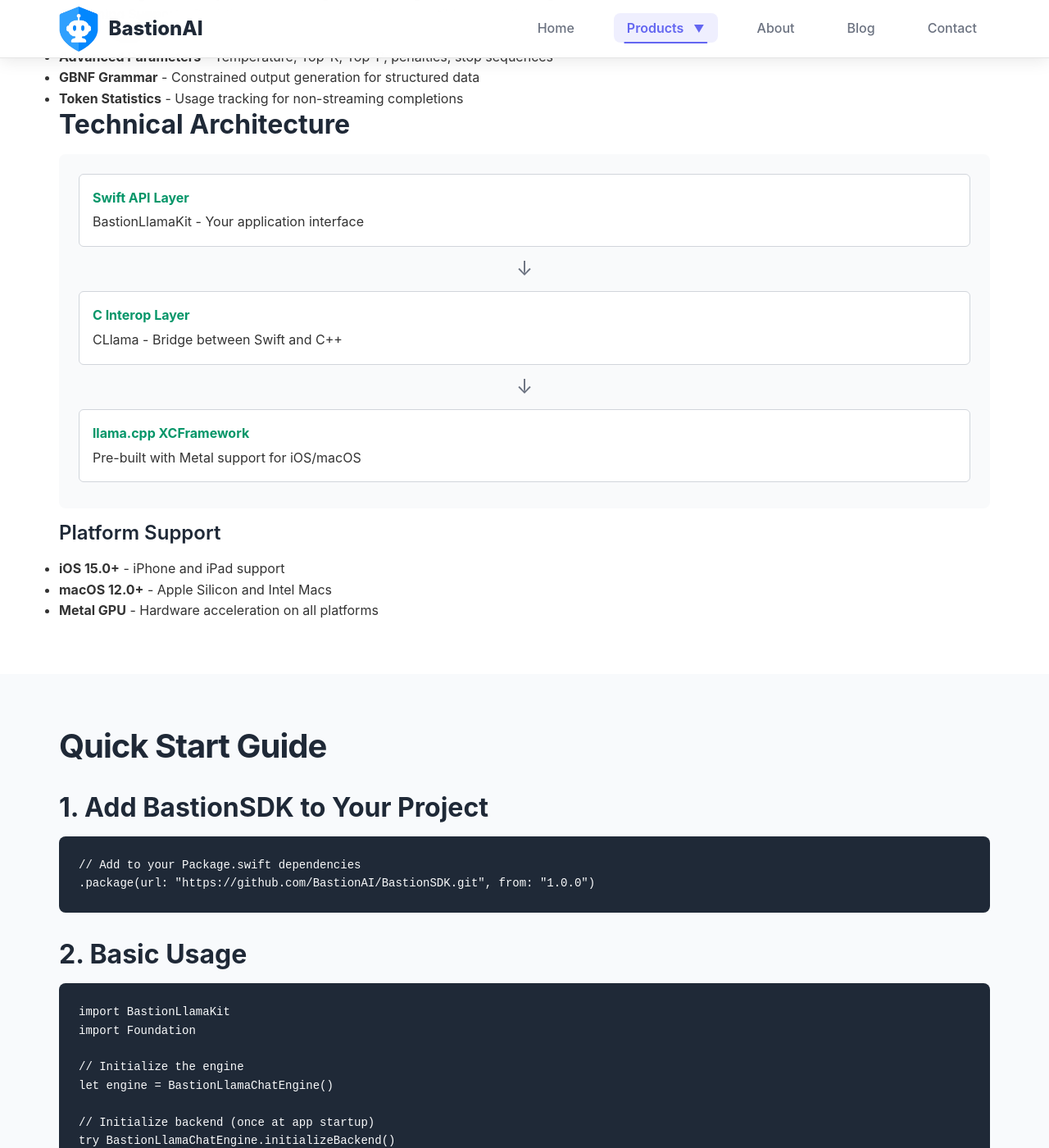
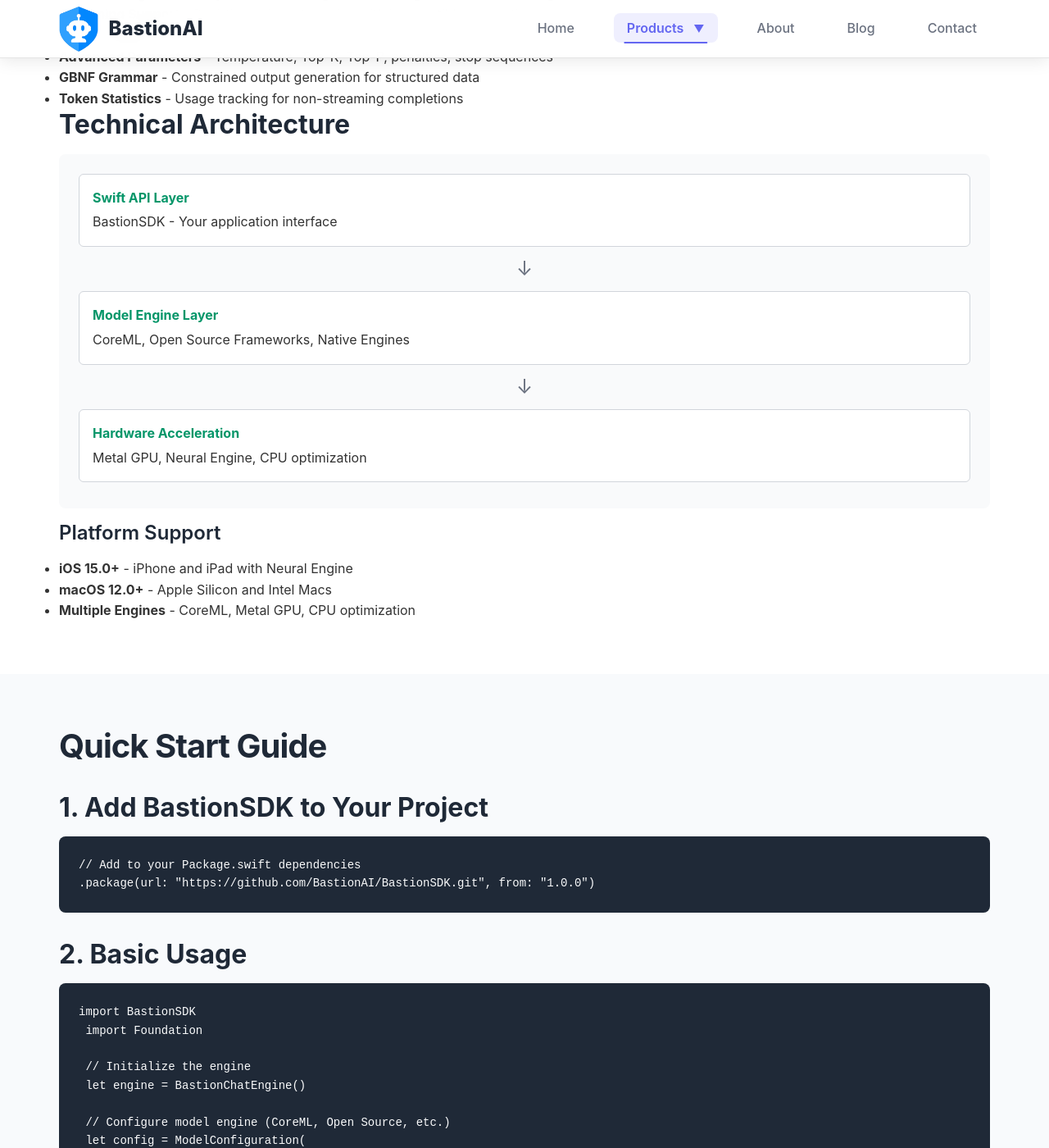
Before and after one commit to BastionAI/bastionai.github.io, a Jekyll site: the page built from products/bastion-sdk.md, in a window 1280 px wide and 1400 px high, scrolled down 1661 px. Shown: the whole window at 82% size. Built offline with Jekyll 4.4.1, drawn with Linux system fonts in a browser that asks for light colours; some of the changed text lies outside the part shown.

Commit message:
Update BastionSDK to be model-engine agnostic: support CoreML, open source frameworks, remove llama.cpp specificity

```diff
--- a/products/bastion-sdk.md
+++ b/products/bastion-sdk.md
@@ -1,11 +1,11 @@
 ---
 layout: default
 title: "BastionSDK - Local AI for Swift Developers"
-description: "A Swift Package for running llama.cpp locally on Apple platforms using familiar OpenAI-compatible APIs. Build privacy-first AI apps for iOS and macOS."
+description: "A Swift Package for running open source LLM frameworks locally on Apple platforms using familiar OpenAI-compatible APIs. Build privacy-first AI apps for iOS and macOS."
 permalink: /products/bastion-sdk/
 ---
 
-{% include components/header.html type="hero" title="BastionSDK" subtitle="Local AI for Swift Developers" description="A powerful Swift Package that brings llama.cpp to iOS and macOS with OpenAI-compatible APIs. Build privacy-first AI applications that run entirely on-device." %}
+{% include components/header.html type="hero" title="BastionSDK" subtitle="Local AI for Swift Developers" description="A powerful Swift Package that brings open source LLM frameworks to iOS and macOS with OpenAI-compatible APIs. Build privacy-first AI applications that run entirely on-device." %}
 
 <div class="content-section">
   <div class="container">
@@ -30,8 +30,8 @@
 
       <div class="feature-card">
         <div class="feature-icon">⚡</div>
-        <h3>Metal Acceleration</h3>
-        <p>Leverages Apple's Metal framework for GPU acceleration. Fast inference on iPhone, iPad, and Mac devices.</p>
+        <h3>Hardware Acceleration</h3>
+        <p>Leverages Apple's Neural Engine, Metal GPU, and CPU optimizations. Fast inference on iPhone, iPad, and Mac devices.</p>
       </div>
 
       <div class="feature-card">
@@ -60,8 +60,8 @@
       <div class="column">
         <h3>Core Features</h3>
         <ul class="feature-list">
-          <li><strong>OpenAI-Compatible Swift API</strong> - BastionLlamaChatEngine, ChatCompletionRequest, familiar patterns</li>
-          <li><strong>Local LLM Inference</strong> - Pre-built llama.cpp XCFramework with Metal support</li>
+                     <li><strong>OpenAI-Compatible Swift API</strong> - BastionChatEngine, ChatCompletionRequest, familiar patterns</li>
+           <li><strong>Local LLM Inference</strong> - Multiple model engine support including CoreML and open source frameworks</li>
           <li><strong>Model Management</strong> - Async model loading and unloading with resource management</li>
           <li><strong>Streaming Support</strong> - Real-time token streaming with interruptible generation</li>
           <li><strong>Chat Templates</strong> - Robust template application using model's built-in templates</li>
@@ -72,30 +72,30 @@
       </div>
 
       <div class="column">
-        <h3>Technical Architecture</h3>
-        <div class="architecture-diagram">
-          <div class="layer">
-            <strong>Swift API Layer</strong>
-            <span>BastionLlamaKit - Your application interface</span>
-          </div>
-          <div class="arrow">↓</div>
-          <div class="layer">
-            <strong>C Interop Layer</strong>
-            <span>CLlama - Bridge between Swift and C++</span>
-          </div>
-          <div class="arrow">↓</div>
-          <div class="layer">
-            <strong>llama.cpp XCFramework</strong>
-            <span>Pre-built with Metal support for iOS/macOS</span>
-          </div>
-        </div>
+                 <h3>Technical Architecture</h3>
+         <div class="architecture-diagram">
+           <div class="layer">
+             <strong>Swift API Layer</strong>
+             <span>BastionSDK - Your application interface</span>
+           </div>
+           <div class="arrow">↓</div>
+           <div class="layer">
+             <strong>Model Engine Layer</strong>
+             <span>CoreML, Open Source Frameworks, Native Engines</span>
+           </div>
+           <div class="arrow">↓</div>
+           <div class="layer">
+             <strong>Hardware Acceleration</strong>
+             <span>Metal GPU, Neural Engine, CPU optimization</span>
+           </div>
+         </div>
 
-        <h4>Platform Support</h4>
-        <ul>
-          <li><strong>iOS 15.0+</strong> - iPhone and iPad support</li>
-          <li><strong>macOS 12.0+</strong> - Apple Silicon and Intel Macs</li>
-          <li><strong>Metal GPU</strong> - Hardware acceleration on all platforms</li>
-        </ul>
+                 <h4>Platform Support</h4>
+         <ul>
+           <li><strong>iOS 15.0+</strong> - iPhone and iPad with Neural Engine</li>
+           <li><strong>macOS 12.0+</strong> - Apple Silicon and Intel Macs</li>
+           <li><strong>Multiple Engines</strong> - CoreML, Metal GPU, CPU optimization</li>
+         </ul>
       </div>
     </div>
   </div>
@@ -111,50 +111,49 @@
 .package(url: "https://github.com/BastionAI/BastionSDK.git", from: "1.0.0")</code></pre>
     </div>
 
-    <div class="code-example">
-      <h3>2. Basic Usage</h3>
-      <pre><code>import BastionLlamaKit
-import Foundation
+         <div class="code-example">
+       <h3>2. Basic Usage</h3>
+       <pre><code>import BastionSDK
+ import Foundation
 
-// Initialize the engine
-let engine = BastionLlamaChatEngine()
+ // Initialize the engine
+ let engine = BastionChatEngine()
 
-// Initialize backend (once at app startup)
-try BastionLlamaChatEngine.initializeBackend()
+ // Configure model engine (CoreML, Open Source, etc.)
+ let config = ModelConfiguration(
+     engine: .coreML,        // or .openSource, .metal
+     contextSize: 4096,
+     temperature: 0.7,
+     useHardwareAcceleration: true
+ )
 
-// Load your model
-let modelPath = "Models/your_model.gguf"
-let params = LlamaEngineParams(
-    contextSize: 4096,
-    batchSize: 512,
-    gpuLayers: -1,  // Use Metal GPU acceleration
-    seed: 1234
-)
+ // Load your model
+ try await engine.loadModel(
+     modelPath: "Models/your_model.mlpackage", // or .gguf for open source
+     configuration: config
+ )
 
-try await engine.loadModel(modelPath: modelPath, params: params)
+ // Create chat completion
+ let messages = [
+     ChatMessage(role: .system, content: "You are a helpful assistant."),
+     ChatMessage(role: .user, content: "Hello! How are you?")
+ ]
 
-// Create chat completion
-let messages = [
-    ChatMessage(role: .system, content: "You are a helpful assistant."),
-    ChatMessage(role: .user, content: "Hello! How are you?")
-]
+ let request = ChatCompletionRequest(
+     model: "my-model",
+     messages: messages,
+     temperature: 0.7,
+     maxTokens: 150,
+     stream: true
+ )
 
-let request = ChatCompletionRequest(
-    model: "my-model",
-    messages: messages,
-    temperature: 0.7,
-    maxTokens: 150,
-    stream: true,
-    applyChatTemplate: true
-)
-
-// Stream response
-let stream = try await engine.streamChatCompletion(request: request)
-for try await chunk in stream {
-    if let content = chunk.choices.first?.delta.content {
-        print(content, terminator: "")
-    }
-}</code></pre>
+ // Stream response
+ let stream = try await engine.streamChatCompletion(request: request)
+ for try await chunk in stream {
+     if let content = chunk.choices.first?.delta.content {
+         print(content, terminator: "")
+     }
+ }</code></pre>
     </div>
   </div>
 </div>
@@ -169,10 +168,10 @@
         <p>Support for both real-time streaming responses and traditional completion requests. Interruptible streaming allows users to stop generation at any time.</p>
       </div>
 
-      <div class="column">
-        <h3>Chat Templates</h3>
-        <p>Automatic chat template application using the model's built-in template via llama_chat_apply_template. Model-agnostic formatting for any GGUF model.</p>
-      </div>
+             <div class="column">
+         <h3>Model Engine Flexibility</h3>
+         <p>Support for multiple model engines including Apple CoreML, open source frameworks, and optimized native engines. Choose the best option for your use case.</p>
+       </div>
 
       <div class="column">
         <h3>GBNF Grammar</h3>
@@ -181,10 +180,10 @@
     </div>
 
     <div class="three-column">
-      <div class="column">
-        <h3>Metal Acceleration</h3>
-        <p>Full GPU acceleration using Apple's Metal framework. Optimized performance on iPhone, iPad, and Mac with Apple Silicon or AMD GPUs.</p>
-      </div>
+             <div class="column">
+         <h3>Hardware Acceleration</h3>
+         <p>Leverage Apple's Neural Engine, Metal GPU, and CPU optimizations. Automatic hardware selection for optimal performance on each device.</p>
+       </div>
 
       <div class="column">
         <h3>Robust Error Handling</h3>
@@ -219,14 +218,14 @@
       <div class="status-item completed">
         <div class="status-icon">✅</div>
         <h4>Chat Templates</h4>
-        <p>Built-in template support via llama.cpp</p>
+        <p>Built-in template support via open source engines</p>
       </div>
 
-      <div class="status-item completed">
-        <div class="status-icon">✅</div>
-        <h4>Metal Acceleration</h4>
-        <p>GPU acceleration on Apple platforms</p>
-      </div>
+             <div class="status-item completed">
+         <div class="status-icon">✅</div>
+         <h4>Hardware Acceleration</h4>
+         <p>Neural Engine, Metal GPU, CPU optimization</p>
+       </div>
 
       <div class="status-item in-progress">
         <div class="status-icon">🚧</div>
```
Also changed, not shown: products.md (+2 -2 lines).
